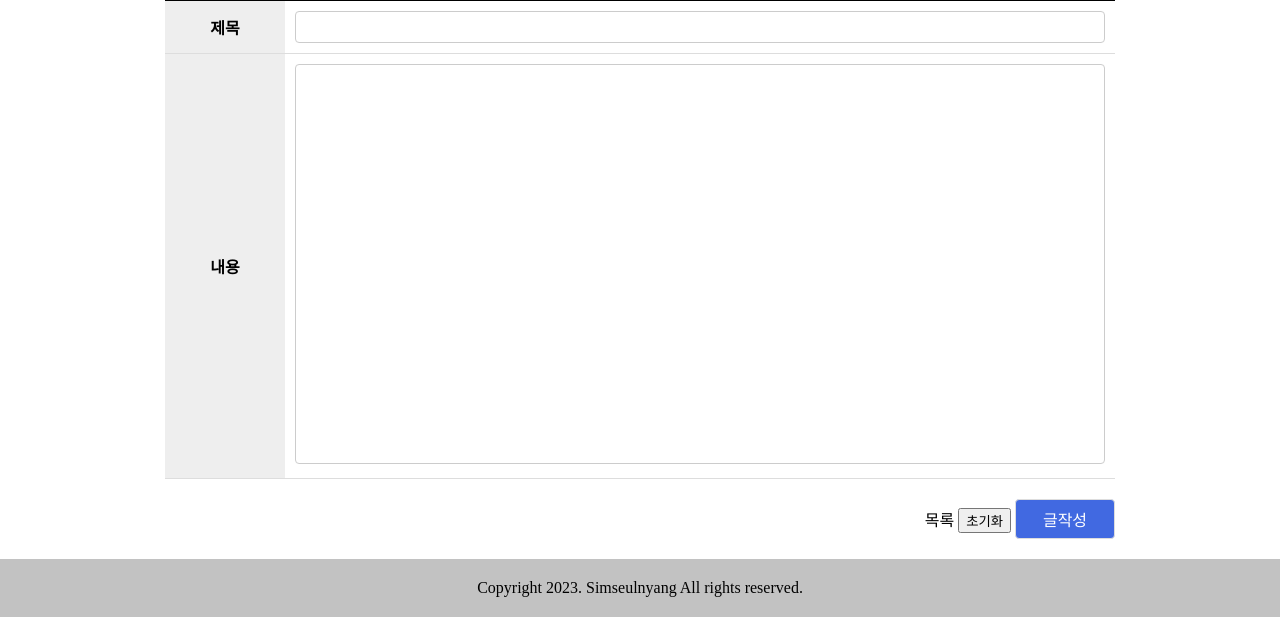
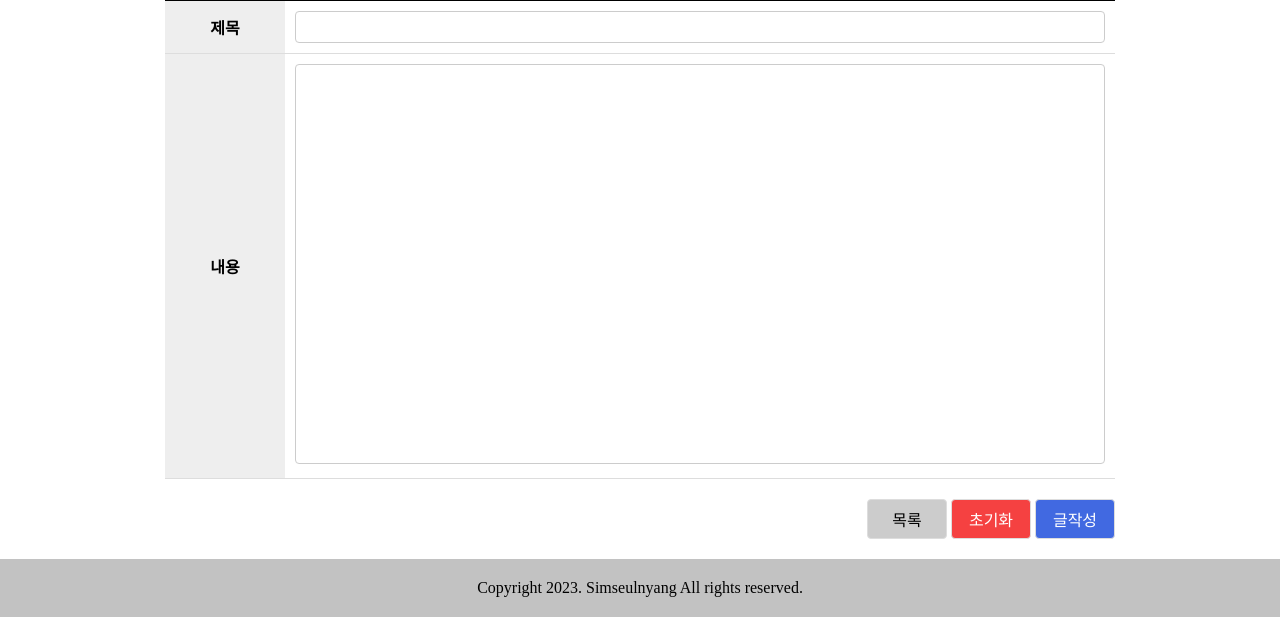
Before and after one commit to simseulnyang/Travel_Log, a Django app: page /blog/write/ in a window 1280 px wide. Shown: the part 196-813 px from the top of the page. Run offline with Django 4.2, Linux system fonts and the light colour scheme; the visitor is signed in with stand-in values (Sample User, id 1).

Commit message:
button style 수정

```diff
--- a/static/css/posts.css
+++ b/static/css/posts.css
@@ -124,12 +124,6 @@ table a {
 	align-items: center;
 	justify-content: space-between;
 }
-.board-bottom .pagination {
-	justify-self: center;
-}
-.board-bottom .btn-group {
-	margin-top: 0;
-}
 
 /* pagination */
 .pagination {
@@ -184,9 +178,46 @@ table a {
 	margin-top: 20px;
 	text-align: right;
 }
+
+.list-btn-group {
+	display: flex;
+	justify-content: end;
+	align-items: center;
+	padding-top: 10px;
+	gap: 5px;
+}
+
+.list-btn,
+.update-btn,
+.delete-btn {
+	width: 80px;
+	height: 40px;
+	border: 1px solid #ddd;
+	border-radius: 4px;
+	display: inline-flex;
+	align-items: center;
+	justify-content: center;
+	box-sizing: border-box;
+	font: inherit;
+}
+
+.list-btn {
+	background-color: #ccc;
+}
+
+.update-btn {
+	background-color: rgb(76, 131, 76);
+	color: white;
+}
+
+.delete-btn {
+	background-color: rgb(245, 65, 65);
+	color: white;
+}
+
 .btn {
 	background-color: royalblue;
-	width: 100px;
+	width: 80px;
 	height: 40px;
 	border: 1px solid #ddd;
 	border-radius: 4px;
@@ -197,6 +228,8 @@ table a {
 	font: inherit;
 	color: white;
 }
+
+
 
 
 
```
